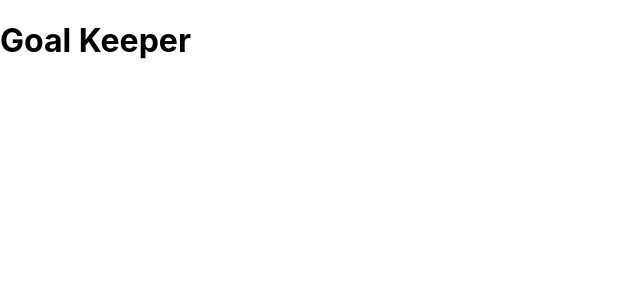
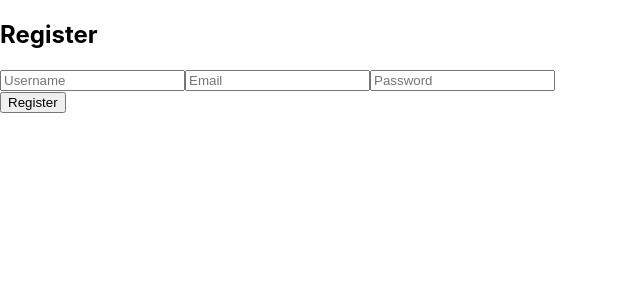
Before and after one commit to WilliamBerlin76/goal-keeper, a React (Create React App) app: page / in a window 1280 px wide. Shown: the top 300 px of the page, without its empty margins (0-640 px from the left). Built offline with nearby package versions, Linux system fonts and the light colour scheme.

Commit message:
created user register form

```diff
--- a/src/App.js
+++ b/src/App.js
@@ -1,9 +1,11 @@
 import React from 'react';
 import './App.css';
 
+import Register from './components/auth/register';
+
 function App() {
   return (
-    <h1>Goal Keeper</h1>
+    <Register />
   );
 }
 
--- a/src/actions/index.js
+++ b/src/actions/index.js
@@ -0,0 +1,19 @@
+import axios from 'axios';
+
+export const USER_START = 'USER_START';
+export const SET_USER = 'SET_USER';
+
+export const register = userInfo => dispatch => {
+    dispatch({ type: USER_START });
+
+    axios.post('http://localhost:5000/api/auth/register', userInfo)
+        .then(res => {
+            let userInfo = res.data.newUser;
+            console.log(res);
+            localStorage.setItem('token', res.data.token)
+            dispatch({ type: SET_USER, payload: userInfo })
+        })
+        .catch(err => {
+            console.log('ERROR FROM REGISTER', err)
+        });
+};
--- a/src/components/auth/register.js
+++ b/src/components/auth/register.js
@@ -0,0 +1,57 @@
+import React, { useState } from 'react';
+import { connect } from 'react-redux';
+
+import { register } from '../../actions/index';
+
+const Register = props => {
+    const [user, setUser] = useState({})
+
+    const handleChange = e => {
+        setUser({
+            ...user,
+            [e.target.name]: e.target.value
+        });
+    };
+
+    const handleSubmit = e => {
+        props.register(user)
+    };
+
+    return (
+        <>
+            <h2>Register</h2>
+            <form>
+                <input
+                    placeholder='Username'
+                    type='text'
+                    name='username'
+                    onChange={handleChange}
+                />
+                <input
+                    placeholder='Email'
+                    type='text'
+                    name='email'
+                    onChange={handleChange}
+                />
+                <input
+                    placeholder="Password"
+                    type='password'
+                    name='password'
+                    onChange={handleChange}
+                />
+            </form>
+            <button onClick={handleSubmit}>Register</button>
+        </>
+    );
+};
+
+const mapStateToProps = state => {
+    return{
+        user: state.user
+    };
+};
+
+export default connect(
+    mapStateToProps,
+    { register }
+)(Register)
--- a/src/reducers/reducer.js
+++ b/src/reducers/reducer.js
@@ -1,5 +1,36 @@
-const reducer = (state) => {
-    return 'donkey-king'
+import {
+    USER_START,
+    SET_USER,
+} from '../actions'
+
+const initialState = {
+    user: {
+        id: null,
+        userName: null,
+        email: null
+    }
+}
+const reducer = (state = initialState, action) => {
+    switch (action.type) {
+        case USER_START:
+            return {
+                ...state,
+                isFetching: true,
+                error: ''
+            };
+        case SET_USER:
+            return {
+                ...state,
+                isFetching: false,
+                error: '',
+                user: {
+                    id: action.payload.id,
+                    userName: action.payload.username,
+                    email: action.payload.email
+                }
+            };
+        default: return state
+    };
 };
 
 export default reducer;
```
